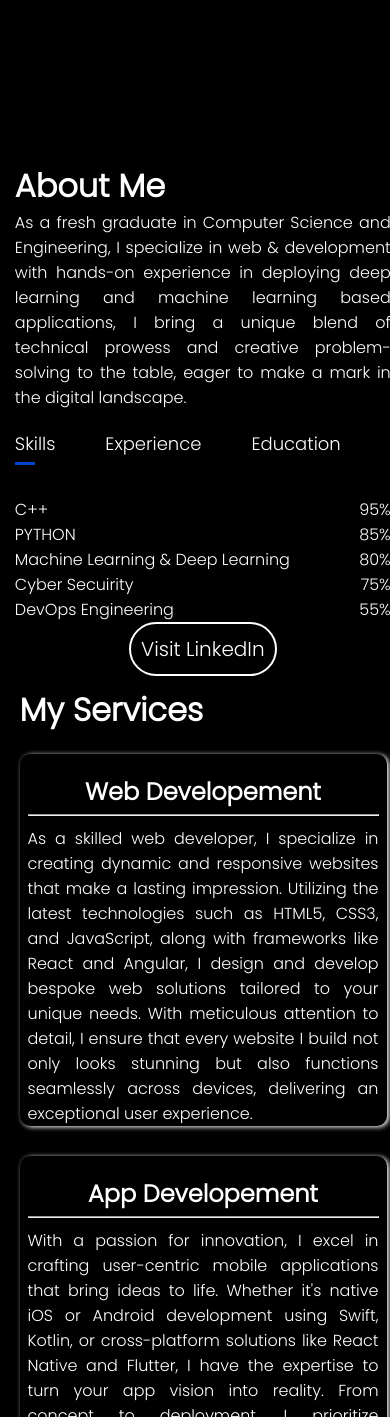
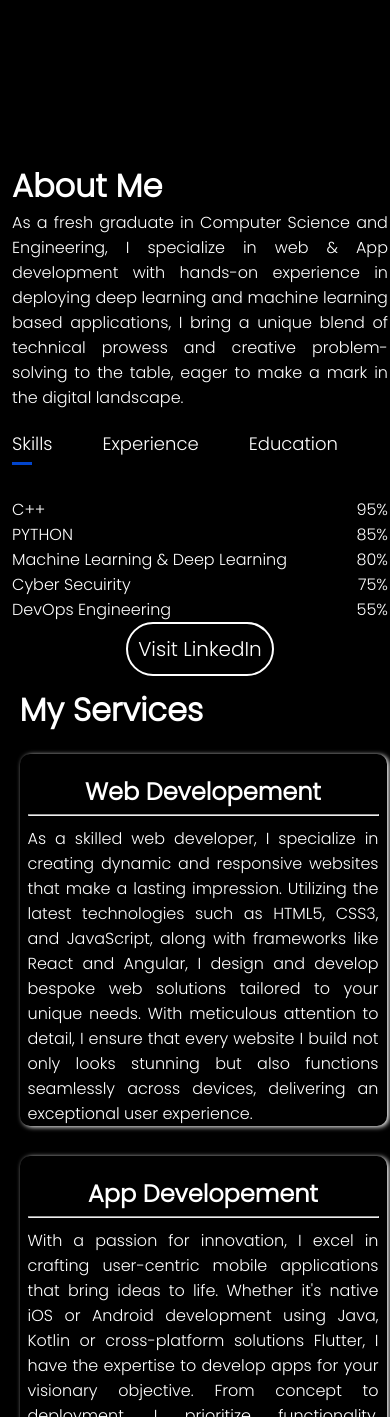
Before and after one commit to Prabhat-2101/My_Portfolio, a plain HTML site: page index.html in a window 390 px wide. Shown: the part 583-2000 px from the top of the page. Drawn offline with nearby package versions, Linux system fonts and the light colour scheme.

Commit message:
First Commit

```diff
--- a/Styles/media_query.css
+++ b/Styles/media_query.css
@@ -6,7 +6,8 @@
     .left-part { display: none;}
     .right-part{width: 100%; margin-left: 0px;}
     .service-info,.coding-info,.career {padding: 5px 5%;}
-    .my-info{padding: 5px 2%;width: 100%;display: flex; justify-content: center;}
+    .my-info{padding: 5px;
+        width: 100%;display: flex; justify-content: center;}
     .services ,.works {display: grid;
         grid-template-columns: repeat(1, 1fr);grid-row-gap: 30px}
     .services div,.works div {width: 100%;}
@@ -18,13 +19,14 @@
 /* For devices with width between 426px and 768px */
 @media only screen and (min-width: 426px) and (max-width: 768px) {
     .logo {display: none;}
+    .left-part #img {width: 60%;}
     .navigation-list{ display: flex; justify-content: space-evenly;}
     .header-text{display: flex; flex-direction: column-reverse;}
     .left{font-size: 1.8rem;text-align: center;}
     .right{display: flex;justify-content: center;}
     .left-part { width: 100%; display: flex; justify-content: center; align-items: center; }
     .right-part{width: 100%; margin-left: 0px;}
-    .my-info{flex-direction: column;width: 100%;display: flex; justify-content: center;}
+    .my-info{flex-direction: column;width: 90%;display: flex; justify-content: center;}
     .services ,.works {display: grid;
         grid-template-columns: repeat(2, 1fr); grid-row-gap: 15px; gap: 20px;}
     .services div,.works div {width: 100%;}
@@ -33,6 +35,7 @@
 
 /* For devices with width between 769px and 1024px */
 @media only screen and (min-width: 769px) and (max-width: 1024px) {
+    .left-part #img {width: 60%;}
     .services div,.works div{
         width: 90%;
     }
--- a/index.html
+++ b/index.html
@@ -62,7 +62,7 @@
             </div>
             <div class="right-part">
                 <h1>About Me </h1>
-                <p style="text-align: justify;">As a fresh graduate in Computer Science and Engineering, I specialize in web & development with hands-on experience in deploying deep learning and machine learning based applications, I bring a unique blend of technical prowess and creative problem-solving to the table, eager to make a mark in the digital landscape.</p>
+                <p style="text-align: justify;">As a fresh graduate in Computer Science and Engineering, I specialize in web & App development with hands-on experience in deploying deep learning and machine learning based applications, I bring a unique blend of technical prowess and creative problem-solving to the table, eager to make a mark in the digital landscape.</p>
                 <div class="tab-titles">
                     <p class="tab-links active-link" onclick="opentab('Skills')">Skills</p>
                     <p class="tab-links" onclick="opentab('Experience')">Experience</p>
@@ -142,7 +142,7 @@
                 <div class="services-list">
                     <h2>App Developement</h2>
                     <hr>
-                    <p> With a passion for innovation, I excel in crafting user-centric mobile applications that bring ideas to life. Whether it's native iOS or Android development using Swift, Kotlin, or cross-platform solutions like React Native and Flutter, I have the expertise to turn your app vision into reality. From concept to deployment, I prioritize functionality, performance, and user experience, ensuring that each app I create is intuitive, reliable, and visually appealing.
+                    <p> With a passion for innovation, I excel in crafting user-centric mobile applications that bring ideas to life. Whether it's native iOS or Android development using Java, Kotlin or cross-platform solutions Flutter, I have the expertise to develop apps for your visionary objective. From concept to deployment, I prioritize functionality, performance, and user experience, ensuring that each app I create is intuitive, reliable, and visually appealing.
                     </p>
                 </div>
                 <div class="services-list">
```
